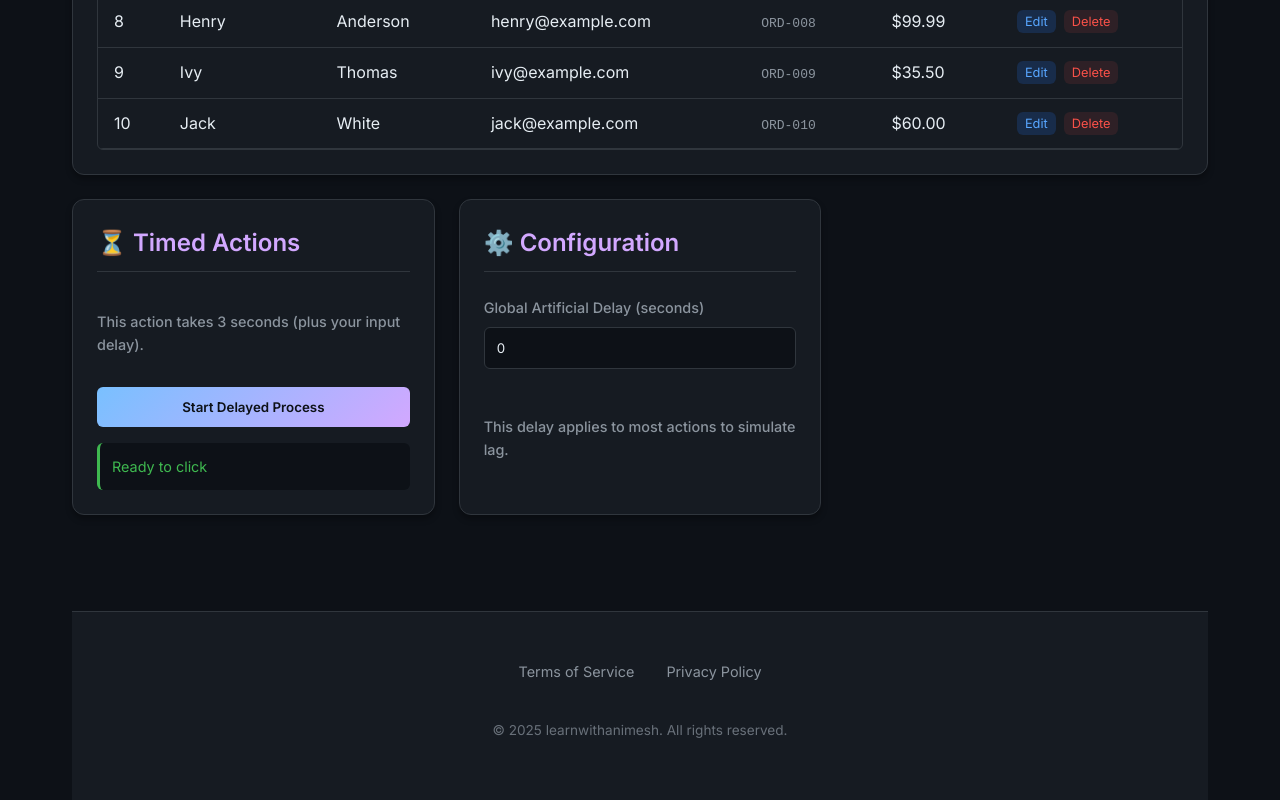
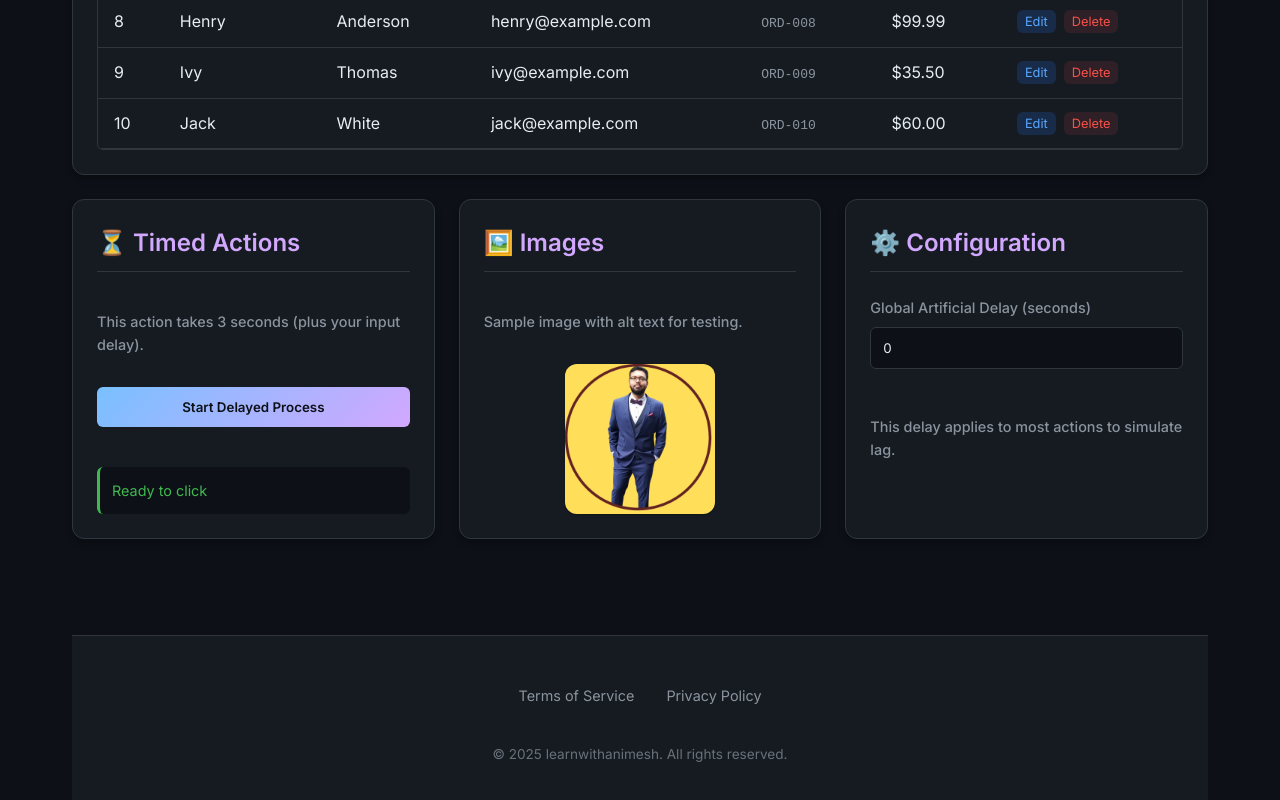
Before and after one commit to Animesh66/demo-ui-actions-perform, a React (Vite) app: page /home in a window 1280 px wide. Shown: the part 3612-4412 px from the top of the page. Built offline with nearby package versions, Linux system fonts and the light colour scheme.

Commit message:
Updated the code with more elements.

```diff
--- a/src/App.jsx
+++ b/src/App.jsx
@@ -1126,6 +1126,25 @@ const HomePlayground = () => {
           <div className="message-area" id="delayed-msg">{actionMessage.delayed}</div>
         </div>
 
+        {/* Images */}
+        <div className="card">
+          <h2>🖼️ Images</h2>
+          <p className="label">Sample image with alt text for testing.</p>
+          <div style={{ display: 'flex', justifyContent: 'center' }}>
+            <img
+              src="/logo.png"
+              alt="Animesh Logo with Blue Brain"
+              style={{
+                width: '150px',
+                height: '150px',
+                objectFit: 'contain',
+                borderRadius: 'var(--radius-md)',
+                boxShadow: 'var(--shadow-sm)'
+              }}
+            />
+          </div>
+        </div>
+
         {/* Settings */}
         <div className="card">
           <h2>⚙️ Configuration</h2>
```
